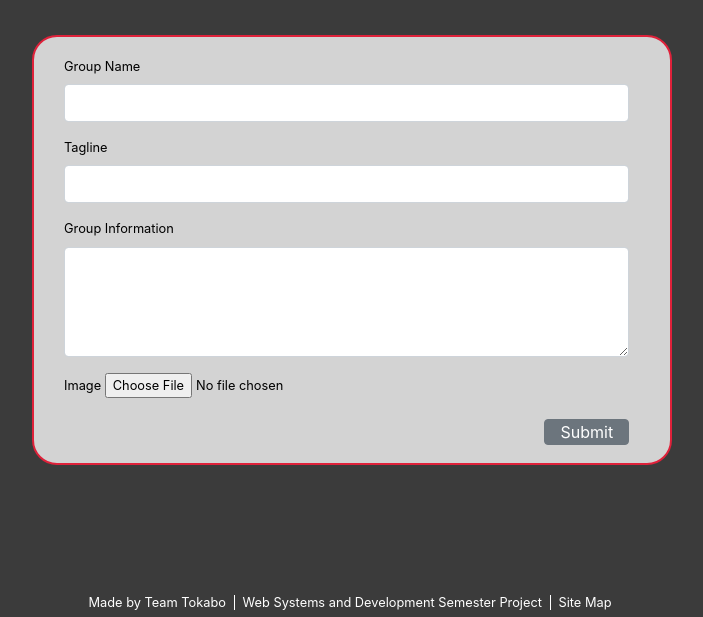
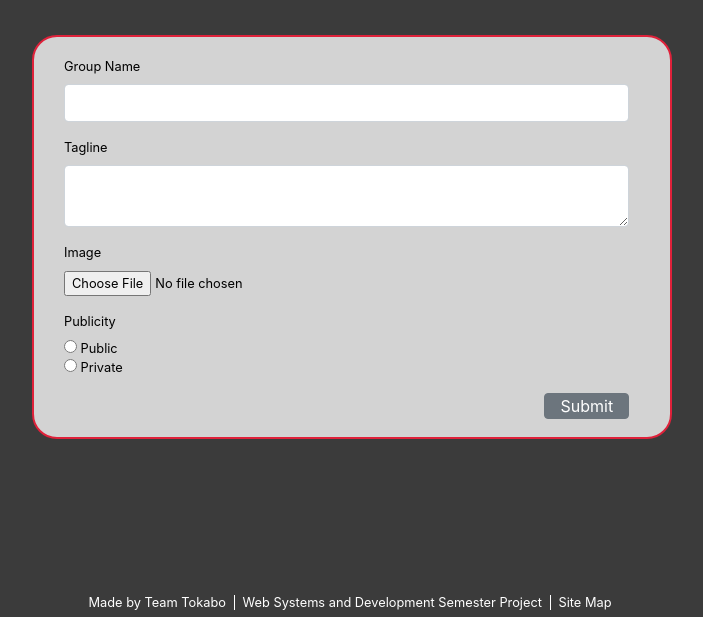
Before and after one commit to hbh7/RINFO, a PHP site: page /newgroup.php in a window 1280 px wide. Shown: the part 167-784 px from the top of the page, without its empty margins (288-991 px from the left). Run offline with PHP 8.4, Linux system fonts and the light colour scheme.

Commit message:
Added publicity field, fixed labels, boxes, todos, etc

```diff
--- a/newgroup.php
+++ b/newgroup.php
@@ -7,7 +7,7 @@ if ($_SERVER['REQUEST_METHOD'] == 'POST') {
     if (checkValidLogin()) {
 
         if(!checkPermission(0, "createGroup")) {
-            header("Location: /newpost.php?redirectmsg=Error: You're not allowed to create a group.");
+            header("Location: /newgroup.php?redirectmsg=Error: You're not allowed to create a group.");
             die();
         }
         if (!isset($_POST["editGroup"])) {
@@ -22,15 +22,17 @@ if ($_SERVER['REQUEST_METHOD'] == 'POST') {
             }
             if ($unique) {
 
-                include 'upload.php';
-                $imagePath = processUpload($_FILES["fileUpload"], "groups", sanitizeInput($_POST["name"]));
+                if(isset($_FILES["fileUpload"])) {
+                    include 'upload.php';
+                    $imagePath = processUpload($_FILES["fileUpload"], "groups", sanitizeInput($_POST["name"]));
+                } else {
+                    $imagePath = null;
+                }
 
-                // TODO: Change "public" to read in a public/private value from form
-                // TODO: Doesn't seem to be using tagline/body at all
-                dbPut("r_groups", [sanitizeInput($_POST["name"]), sanitizeInput($_POST["name"]), $imagePath, "public"]);
-                // TODO: Add the new group to the user's subscriptions
-
+                // TODO: Make sure that these parameters are being provided
+                dbPut("r_groups", [sanitizeInput($_POST["name"]), sanitizeInput($_POST["tagline"]), $imagePath, sanitizeInput($_POST["name"])]);
                 $groupID = dbGet("*", "r_groups", "name='" . sanitizeInput($_POST["name"]) . "'")[0]["group_id"];
+                dbPut("r_subscriptions", [getUserID(), $groupID]);
 
                 header("Location: /group.php?group_id=" . $groupID . "&displayPopup=Group Added Successfully!");
                 die();
@@ -87,19 +89,21 @@ if ($_SERVER['REQUEST_METHOD'] == 'POST') {
                     </div>
                     <div class="form-group">
                         <label for="tagline">Tagline</label>
-                        <input id="tagline" type="text" name="text" class="form-control" required="required" data-error="Tagline is required." value="<?php if (isset($_POST['tagline'])) echo sanitizeInput($_POST['tagline']); ?>"> <!-- TODO: This doesn't seem to backfill -->
+                        <textarea id="tagline" name="tagline" class="form-control" required="required" data-error="Tagline is required."><?php if (isset($_POST['tagline'])) echo sanitizeInput($_POST['tagline']); ?></textarea>
                         <div class="help-block with-errors"></div>
                     </div>
                     <div class="form-group">
-                        <label for="form_info">Group Information</label> <!-- TODO: Backfill info -->
-                        <textarea id="form_info" name="example" class="form-control" rows="4" required data-error="Group Information is required"></textarea>
+                        <label for="fileUpload">Image</label> <br />
+                        <input type="file" name="fileUpload" id="fileUpload">
                         <div class="help-block with-errors"></div>
                     </div>
                     <div class="form-group">
-                        <label for="form_name">Image</label>
-                        <input type="file" name="fileUpload" id="fileUpload">
+                        <label for="publicity">Publicity</label><br />
+                        <input type="radio" id="publicity" name="publicity" value="public"> Public <br />
+                        <input type="radio" id="publicity" name="publicity" value="private"> Private <br />
                         <div class="help-block with-errors"></div>
                     </div>
+
                     <input id="submit_group" type="submit" class="btn btn-secondary btn-send" value="Submit">
                 </div>
             </form>
```
